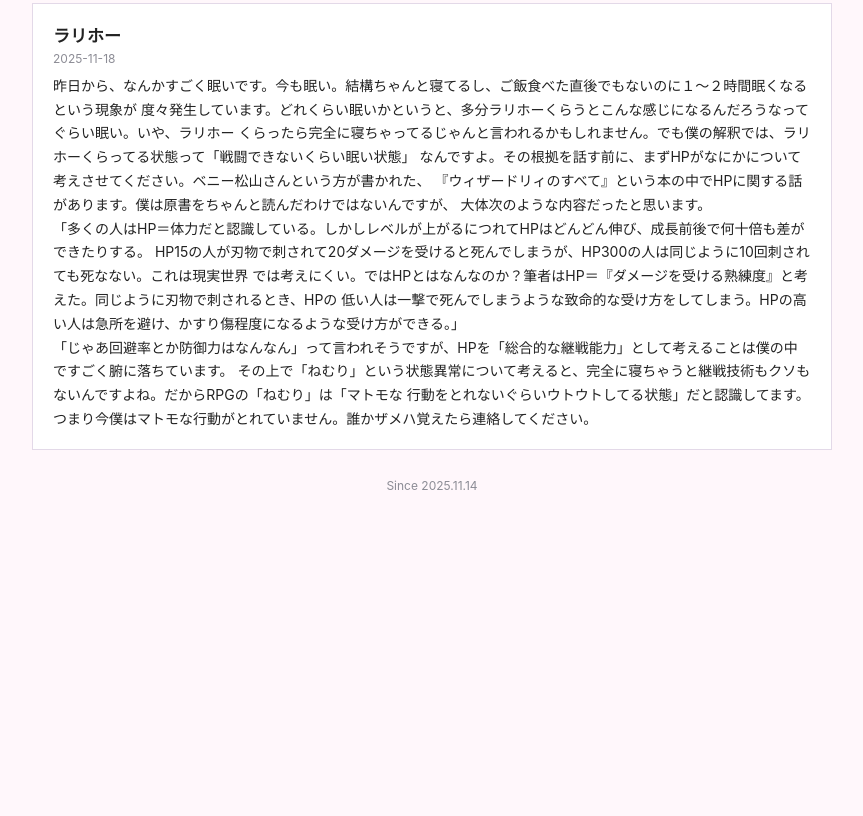
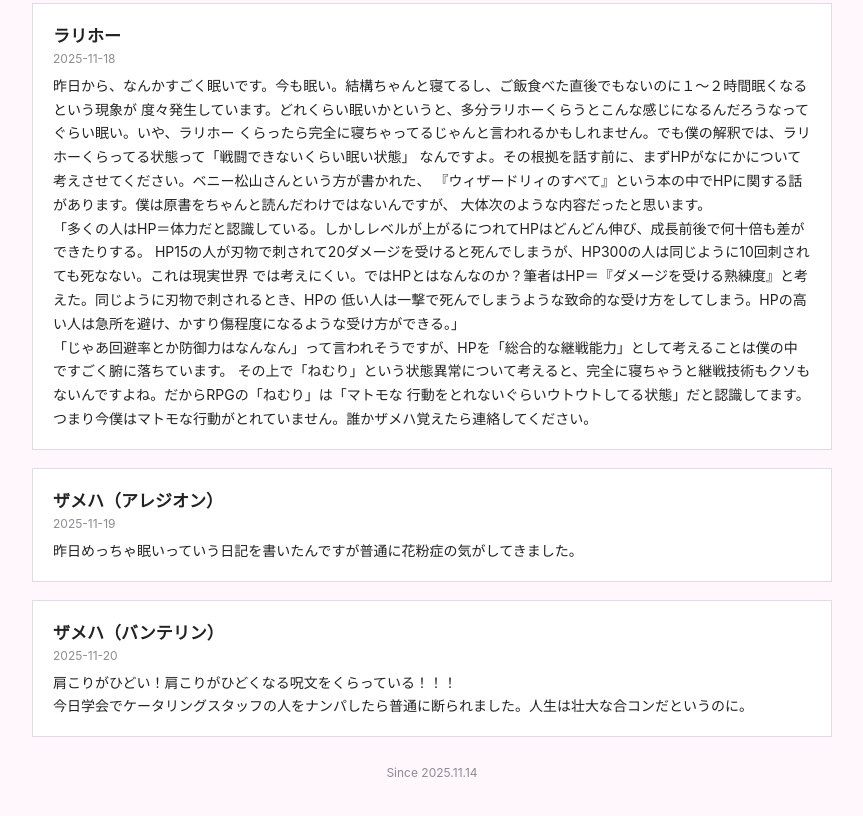
Before and after one commit to Gnzlss314/gnzlss, a plain HTML site: page diary.html in a window 1280 px wide. Shown: the part 846-1662 px from the top of the page, without its empty margins (208-1071 px from the left). Before the commit the page ends 1379 px from the top, so only its background shows below. Drawn offline with Linux system fonts and the light colour scheme.

Commit message:
Update diary.html

```diff
--- a/diary.html
+++ b/diary.html
@@ -170,6 +170,23 @@
             </p>
         </div>
 
+        <div class="entry">
+            <h2 class="entry-title">ザメハ（アレジオン）</h2>
+            <div class="entry-date">2025-11-19</div>
+            <p>
+            昨日めっちゃ眠いっていう日記を書いたんですが普通に花粉症の気がしてきました。
+            </p>
+        </div>
+
+        <div class="entry">
+            <h2 class="entry-title">ザメハ（バンテリン）</h2>
+            <div class="entry-date">2025-11-20</div>
+            <p>
+            肩こりがひどい！肩こりがひどくなる呪文をくらっている！！！<br>
+                今日学会でケータリングスタッフの人をナンパしたら普通に断られました。人生は壮大な合コンだというのに。
+            </p>
+        </div>
+
         <footer>Since 2025.11.14</footer>
     </div>
 </body>
```
